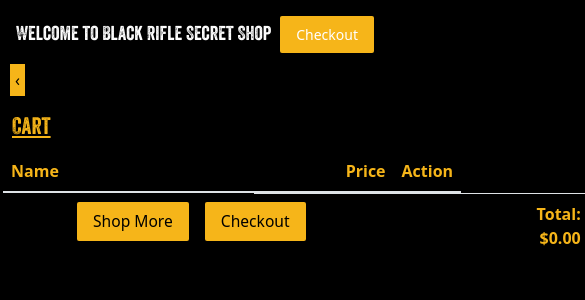
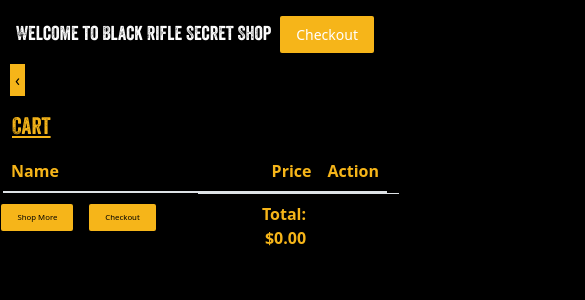
Before and after one commit to wlawlerpro/blackriflehirewes, an Angular app: page /cart in a window 390 px wide. Shown: the top 300 px of the page, 585 px wide, since content can reach past the window. Built offline with nearby package versions, Linux system fonts and the light colour scheme.

Commit message:
finished cart alignment

```diff
--- a/src/app/skillfolder/skill/cart/cart.component.css
+++ b/src/app/skillfolder/skill/cart/cart.component.css
@@ -97,20 +97,24 @@
 
 	}
 	.tc1{
-		font-size: 5vw;
+		font-size: 4vw;
 	}
 	.bottom{
 		position: relative;
-		right: 185px;
+		right: 205px;
 	}
 	button {
-		font-size: 4vw	;
+		font-size: 2vw	;
 
 
 	}
 	button.shop{
 		white-space: nowrap;
 
+	}
+	.total{
+		position:relative;
+		right: 145px;
 	}
     }
     @media only screen and (min-width: 391px){
--- a/src/app/skillfolder/skill/cart/cart.component.html
+++ b/src/app/skillfolder/skill/cart/cart.component.html
@@ -54,7 +54,7 @@
         <td  class="remove tc1"> <button type="button remove" (click)="onRemove(i)">X</button> </td>
        </tr>
        <tr class="third-row">
-        <td><button [routerLink]="['/']" class=" bottom shop ">Shop More</button></td>
+        <td><button [routerLink]="['/skill']" class=" bottom shop ">Shop More</button></td>
         <td><button type="button" class="bottom pl-6" (click)="onSubmit()">Checkout</button></td>
 
         <td  class="total" ><strong>Total: {{this.total | currency: "USD":true}}</strong></td>
@@ -65,41 +65,3 @@
 
  </div>
 </div>
-
-<!--
-
-  <div class="container">
-    <div class="cart-table">
-      <div class="products-n-cart">
-     <table class="table table-responsive-sm">
-    <table>
-        <thead>
-         <tr class="header-row">
-          <th>Name</th>
-          <th>Price</th>
-          <th>Action</th>
-         </tr>
-        </thead>
-        <tbody>
-         <tr *ngFor="let item of items; let i = index">
-        <td style="width:30%" class="tc1">{{item.name}}</td>
-          <td style="width: 20%" class="price"> {{item.price | currency: "USD": true}}</td>
-          <td style="width: 20%" class="remove tc1"> <button type="button remove" (click)="onRemove(i)"> Remove </button> </td>
-         </tr>
-         <tr class="third-row">
-         <td>
-            <button [routerLink]="['/']" class="btn btn-primary bottom ">Shop More</button>
-            <button type="button" class="bottom pl-6" (click)="onSubmit()">Checkout</button>
-         </td>
-
-          <td><button [routerLink]="['/']" class="btn btn-primary bottom ">Shop More</button></td>
-          <td><button type="button" class="bottom pl-6" (click)="onSubmit()">Checkout</button></td>
-
-          <td  class="total" ><strong>Total: {{this.total | currency: "USD":true}}</strong></td>
-          </tr>
-       </tbody>
-     </table>
-    </div>
-   </div>
-  </div>
--->
```
